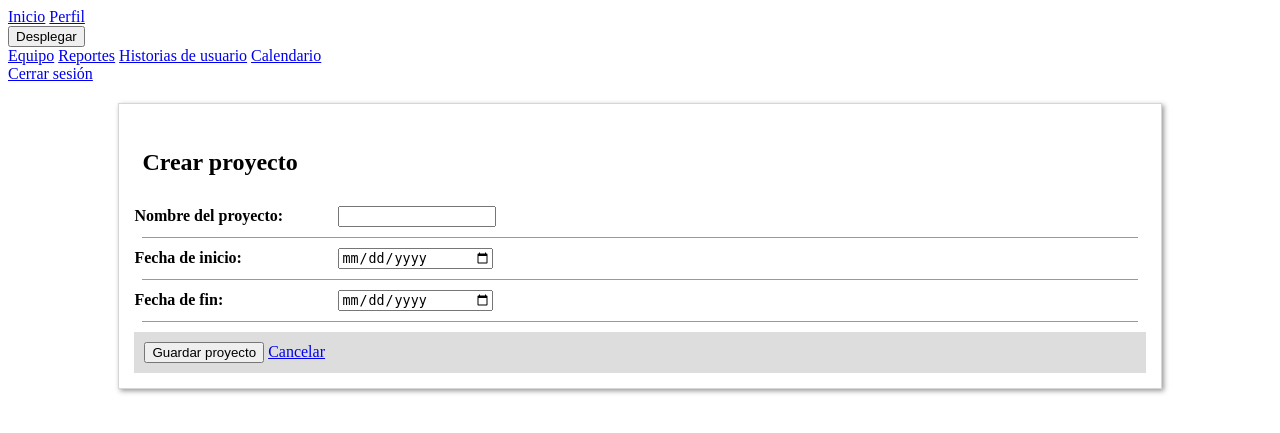
After one commit to LuisHiram99/AppWeb-IngSoft, a Django app: page /crearProyecto/ in a window 1280 px wide. The commit adds this page. Shown: the top 433 px of the page. Run offline with Django 4.2, Linux system fonts and the light colour scheme; the visitor is signed in with stand-in values (Sample User, id 1); some libraries are stand-ins or nearby versions.

Commit message:
Se crearon los modelos miembro y equipo, además de agregar la funcionalidad de crear un proyecto y agregar miembros a un equipo

```diff
--- a/Ingesw/settings.py
+++ b/Ingesw/settings.py
@@ -124,7 +124,9 @@ USE_TZ = True
 # https://docs.djangoproject.com/en/4.2/howto/static-files/
 
 STATIC_URL = '/static/'
-STATICFILES_DIRS = (os.path.join(BASE_DIR, 'mainPage/static'),)
+STATICFILES_DIRS = (
+    os.path.join(BASE_DIR, 'mainPage/static'),
+)
 
 MEDIA_ROOT= os.path.join(BASE_DIR,'media')
 MEDIA_URL='/media/'
--- a/Ingesw/urls.py
+++ b/Ingesw/urls.py
@@ -21,6 +21,6 @@ urlpatterns = [
          auth_views.PasswordResetCompleteView.as_view(template_name='users/password_reset_confirm.html'),
          name='password_reset_confirm'),
     path('', include('mainPage.urls')),
-]
+] + static(settings.STATIC_URL, document_root=settings.STATIC_ROOT)
 if settings.DEBUG:
     urlpatterns += static(settings.MEDIA_URL, document_root=settings.MEDIA_ROOT)
--- a/mainPage/admin.py
+++ b/mainPage/admin.py
@@ -1,6 +1,8 @@
 from django.contrib import admin
-from .models import User,Reportes,Proyecto,HistoriaUsuario,CriterioAceptacion
+from .models import User,Reportes,Proyecto,HistoriaUsuario,CriterioAceptacion,Miembro,Equipo
 
+admin.site.register(Miembro)
+admin.site.register(Equipo)
 admin.site.register(CriterioAceptacion)
 admin.site.register(HistoriaUsuario)
 admin.site.register(Proyecto)
--- /dev/null
+++ b/mainPage/static/CSS/home.css
@@ -0,0 +1,45 @@
+div.contenido {
+    width: 80%;
+    margin: 20px auto;
+    padding: 15px;
+    border: 1px solid #cccc;
+    box-shadow: 2px 2px 5px #999;
+    background-color: #fff;
+}
+
+div.contenido header{
+    padding: 10px 8px;
+}
+
+/* en inline es para poder usar el width */
+div.contenido label{
+    display: inline-block;
+    width: 200px;
+}
+
+/* para los campos requeridos */
+div.contenido label.requerido{
+    font-weight: bolder;
+}
+
+/* en inline es para poder usar el width */
+div.contenido input{
+    display: inline-block;
+    width: 150px;
+}
+
+/* margenes de separador */
+div.contenido hr{
+    margin: 10px 8px;
+    border: 0;
+    border-bottom: 1px solid #999;
+}
+
+div.contenido footer{
+    background-color: #ddd;
+    height: auto;
+    padding: 10px;
+}
+div.contenido footer input{
+    width: auto;
+}
--- a/mainPage/templates/mainPage/base.html
+++ b/mainPage/templates/mainPage/base.html
@@ -1,5 +1,5 @@
 {% load static %}
-{% load i18n %}
+
 
 <!DOCTYPE html>
 <html>
@@ -9,9 +9,9 @@
     <meta name="viewport" content="width=device-width, initial-scale=1, shrink-to-fit=no">
 
     <!-- Bootstrap CSS -->
-    <link rel="stylesheet" href="https://cdn.jsdelivr.net/npm/bootstrap@4.0.0/dist/css/bootstrap.min.css" integrity="sha384-Gn5384xqQ1aoWXA+058RXPxPg6fy4IWvTNh0E263XmFcJlSAwiGgFAW/dAiS6JXm" crossorigin="anonymous">
-
-    <link type='text/css' rel="stylesheet" href="{% static 'css/main.css' %}">
+    {% comment %} <link rel="stylesheet" href="/static/CSS/base.css"> {% endcomment %}
+    <link rel="stylesheet" href="/static/CSS/home.css">
+    {% comment %} <link rel="stylesheet" href="/static/CSS/historias.css"> {% endcomment %}
     <script src="https://cdn.jsdelivr.net/npm/fullcalendar@6.1.15/index.global.min.js"></script>
 
     {% if title %}
@@ -26,7 +26,7 @@
     <div class="navbar" bg-color="black">
         {% if user.is_authenticated %}
             <a class="nav-item nav-link" href="{% url 'mP-home' %}">Inicio</a>
-             <a class="nav-item nav-link" href="{% url 'profile' %}">Perfil</a>
+            <a class="nav-item nav-link" href="{% url 'profile' %}">Perfil</a>
             <div class="dropdown">
                 <button class="dropbtn">Desplegar
                     <i class="fa fa-caret-down"></i>
@@ -45,21 +45,16 @@
             <a class="nav-item nav-link" href="{% url 'outside' %}"> Inicio</a>
         {% endif %}
     </div>
-
-    <main role="main" class="container">
-      <div class="row">
-        <div class="col-md-8">
+    <div>
         {% if messages %}
             {% for message in  messages %}
-            <div class="alert alert-{{message.tags}}">
-            {{ message }}
-            </div>
+                <div class="alert alert-{{message.tags}}">
+                    {{ message }}
+                </div>
             {% endfor %}
         {% endif %}
-          {% block content %}{% endblock %}
-        </div>
-      </div>
-    </main>
+    </div>
+
 
 <!-- Optional JavaScript -->
     <!-- jQuery first, then Popper.js, then Bootstrap JS -->
@@ -67,12 +62,10 @@
     <script src="https://cdn.jsdelivr.net/npm/popper.js@1.12.9/dist/umd/popper.min.js" integrity="sha384-ApNbgh9B+Y1QKtv3Rn7W3mgPxhU9K/ScQsAP7hUibX39j7fakFPskvXusvfa0b4Q" crossorigin="anonymous"></script>
     <script src="https://cdn.jsdelivr.net/npm/bootstrap@4.0.0/dist/js/bootstrap.min.js" integrity="sha384-JZR6Spejh4U02d8jOt6vLEHfe/JQGiRRSQQxSfFWpi1MquVdAyjUar5+76PVCmYl" crossorigin="anonymous"></script>
 <!-- Latest compiled and minified CSS -->
-<link rel="stylesheet" href="https://cdn.jsdelivr.net/npm/bootstrap@3.3.7/dist/css/bootstrap.min.css" integrity="sha384-BVYiiSIFeK1dGmJRAkycuHAHRg32OmUcww7on3RYdg4Va+PmSTsz/K68vbdEjh4u" crossorigin="anonymous">
-
-<!-- Optional theme -->
-<link rel="stylesheet" href="https://cdn.jsdelivr.net/npm/bootstrap@3.3.7/dist/css/bootstrap-theme.min.css" integrity="sha384-rHyoN1iRsVXV4nD0JutlnGaslCJuC7uwjduW9SVrLvRYooPp2bWYgmgJQIXwl/Sp" crossorigin="anonymous">
 
 <!-- Latest compiled and minified JavaScript -->
 <script src="https://cdn.jsdelivr.net/npm/bootstrap@3.3.7/dist/js/bootstrap.min.js" integrity="sha384-Tc5IQib027qvyjSMfHjOMaLkfuWVxZxUPnCJA7l2mCWNIpG9mGCD8wGNIcPD7Txa" crossorigin="anonymous"></script>
 </body>
+
+{% block content %}{% endblock %}
 <html>
--- /dev/null
+++ b/mainPage/templates/mainPage/crear_proyecto.html
@@ -0,0 +1,37 @@
+{% extends "mainPage/base.html" %}
+
+
+
+{% block content%}
+
+
+<div class="contenido">
+    <form action="/crearProyecto/" method="POST">
+        {% csrf_token %}
+        <header>
+            <h2> Crear proyecto</h2>
+        </header>
+        <section>
+            <label class="requerido">Nombre del proyecto:</label>
+            <input type="text" name="nombre-proyecto" required>
+
+            <hr/>
+            <label class="requerido">Fecha de inicio:</label>
+            <input type="date" name="fecha-inicio" required>
+
+            <hr/>
+            <label class="requerido">Fecha de fin:</label>
+            <input type="date" name="fecha-fin" required>
+            <hr>
+        </section>
+
+        <footer>
+            <nav class="nav-opciones-proyecto">
+                <input type="submit" class="btn" value="Guardar proyecto"/>
+                <a class="btn" href="/">Cancelar</a>
+            </nav>
+        </footer>
+    </form>
+</div>  <!-- Se termina el div contenido -->
+
+{% endblock %}
--- a/mainPage/templates/mainPage/historias.html
+++ b/mainPage/templates/mainPage/historias.html
@@ -1,8 +1,8 @@
 {% extends 'mainPage/base.html' %}
 
+
 {% block content %}
-{% load static %}
-<link type='text/css' rel="stylesheet" href="{% static 'css/historias.css' %}">
+
     <main>
         <h1>Historias de usuario</h1>
         <button id="add-task-button">Añadir nueva historia de usuario</button>
--- a/mainPage/urls.py
+++ b/mainPage/urls.py
@@ -4,10 +4,19 @@ from users import views as user_views
 from . import views
 
 urlpatterns = [
+    #URLS relacionadas con el proyecto:
     path('', views.home, name='mP-home'),
+    path('crearProyecto/', views.crearProyecto, name='crearProyecto'),
+
+    #URLS relacionadas con el equipo:
+    path('equipo/', views.equipo, name='equipo'),
+    path('agregarMiembro/<int:id_proyecto>/', views.agregarMiembroGET, name='agregarMiembroGET'),
+    path('agregarMiembro/<int:id_proyecto>/<int:id_miembro>/', views.agregarMiembro, name='agregarMiembro'),
+    path('eliminarMiembro/<int:id_miembro>/', views.eliminarMiembro, name='eliminarMiembro'),
+    path('asignarRoles/', views.asignarRoles, name='asignarRoles'),
+
     path('register/', user_views.register, name='register'),
     path('profile/', user_views.profile, name='profile'),
-    path('equipo/', views.equipo, name='equipo'),
     path('reportes/', views.Report, name='reportes'),
     path('calendario/', views.calendario, name='calendario'),
     path('historias/',views.historias,name='historias'),
--- a/mainPage/views.py
+++ b/mainPage/views.py
@@ -1,24 +1,98 @@
 from django.shortcuts import render,redirect
 from django.contrib.auth import get_user_model
+from django.urls import reverse
 User = get_user_model()
 from django.shortcuts import render,redirect
-from django.contrib.auth import login,logout,authenticate
-from .models import Reportes,HistoriaUsuario
+from .models import Reportes,HistoriaUsuario,Proyecto,Equipo,Miembro
 
 def equipo(request):
     if request.user.is_authenticated:
+        proyectos = Proyecto.objects.filter(usuarios=request.user)
+        username = request.user.username
         if request.method == 'POST':
-            request.user.HacerGestor()
-        soyGP = request.user.SoyGestor()
-        usuarios = User.objects.exclude(id=request.user.id).all()
+            # Al momento de intentar acceder a los name de los inputs por medio de POST.['name_input']
+            #No era posible ahcer una comparativa con los obetos proyecto, por lo tanto guarde
+            #las keys del diccionario de POST.keys en un arreglo.
+            #Posteriormente itere sobre los proyectos y después sobre las llaves del post.
+            postkeys = request.POST.keys()
+            for proyecto in proyectos:
+                for key in postkeys:
+                    if key == proyecto.nombre:
+                        equipo = proyecto.equipo
+                        break
+            context={
+                'hayEquipos': True,
+                'equipo': equipo,
+                'proyectos': proyectos,
+                'username': username
+            }
+            return render(request,'mainPage/equipo.html',context)
+
+        # usuarios = User.objects.exclude(id=request.user.id).all()
         context={
-            'soyGP': soyGP,
-            'usuarios': usuarios
+            'hayEquipos': False,
+            # 'usuarios': usuarios,
+            'proyectos': proyectos,
+            'username': username
         }
         return render(request,'mainPage/equipo.html',context)
     else:
         redirect('login')
 
+def agregarMiembro(request,id_proyecto,id_miembro):
+    if request.user.is_authenticated:
+        equipo = Proyecto.objects.get(id=id_proyecto).equipo
+        if request.method == 'POST':
+            usuario_miembro = User.objects.get(id=id_miembro)
+            usuario_miembro.proyectos.add(Proyecto.objects.get(id=id_proyecto))
+            nuevo_miembro = Miembro(
+                usuario = usuario_miembro,
+                rol = 0,
+                equipo = equipo
+            )
+            nuevo_miembro.save()
+            new_url = reverse('agregarMiembroGET',args=[id_proyecto])
+            return redirect(new_url)
+        miembros = equipo.miembros
+        candidatos = User.objects.exclude(proyecto=id_proyecto)
+
+        context = {
+            'miembros': miembros,
+            'id_p': id_proyecto,
+            'candidatos': candidatos
+        }
+
+        return render(request,'mainPage/agregar_miembro.html',context)
+    else:
+        redirect('login')
+
+def agregarMiembroGET(request,id_proyecto):
+    if request.user.is_authenticated:
+        equipo = Proyecto.objects.get(id=id_proyecto).equipo
+        miembros = equipo.miembros
+        candidatos = User.objects.exclude(proyectos=str(id_proyecto))
+
+        context = {
+            'miembros': miembros,
+            'id_p': id_proyecto,
+            'candidatos': candidatos
+        }
+
+        return render(request,'mainPage/agregar_miembro.html',context)
+    else:
+        redirect('login')
+
+def eliminarMiembro(request):
+    if request.user.is_authenticated:
+        return render(request,'mainPage/eliminar_miembro.html')
+    else:
+        redirect('login')
+
+def asignarRoles(request):
+    if request.user.is_authenticated:
+        return render(request,'mainPage/asignar_roles.html')
+    else:
+        redirect('login')
 
 
 def Report(request):
@@ -41,7 +115,38 @@ def Report(request):
 def historias(request):
     return render(request,'mainPage/historias.html')
 def home (request):
-    return render(request, 'mainPage/home.html')
+    if request.user.is_authenticated:
+        return render(request, 'mainPage/home.html')
+    else:
+            return redirect('outside')
+
+def crearProyecto(request):
+    if request.user.is_authenticated:
+        if request.method == 'POST':
+            nombre = request.POST.get("nombre-proyecto")
+            fi = request.POST.get("fecha-inicio")
+            ff = request.POST.get("fecha-fin")
+            equipo =  Equipo(nombre="placeholder")
+            equipo.save()
+            miembro = Miembro(usuario=request.user,rol=0,equipo=equipo)
+            miembro.save()
+
+            nuevo_proyecto = Proyecto(
+                nombre=nombre,
+                fechaInicio=fi,
+                fechaFin=ff,
+                equipo=equipo,
+                gestorProyecto=request.user
+            )
+
+            nuevo_proyecto.save()
+            request.user.proyectos.add(nuevo_proyecto)
+            return redirect("equipo")
+        else:
+            return render(request,'mainPage/crear_proyecto.html')
+    else:
+        return redirect('login')
+
 def outside (request):
     return render(request, 'mainPage/outside.html')
 
```
Also changed, not shown: mainPage/forms.py (+6 -1 lines), mainPage/models.py (+24 -5 lines), mainPage/static/CSS/base.css (added, +20 -0 lines), mainPage/templates/mainPage/agregar_miembro.html (added, +65 -0 lines), mainPage/templates/mainPage/asignar_roles.html (added, +8 -0 lines), mainPage/templates/mainPage/eliminar_miembro.html (added, +8 -0 lines), mainPage/templates/mainPage/equipo.html (+56 -5 lines), mainPage/templates/mainPage/home.html (+18 -11 lines).
